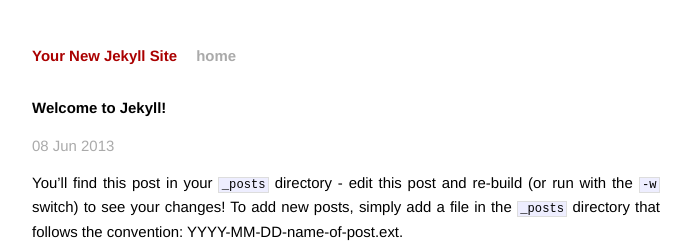
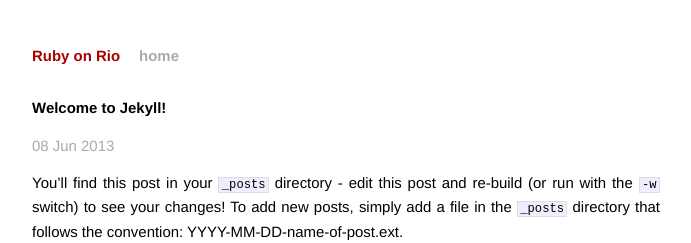
Before and after one commit to rubyonrio/rubyonrio.github.com, a Jekyll site: the page built from _posts/2013-06-08-welcome-to-jekyll.markdown, in a window 1280 px wide. Shown: the top 243 px of the page, without its empty margins (294-985 px from the left). Built offline with Jekyll 4.4.1, drawn with Linux system fonts in a browser that asks for light colours.

Commit message:
Adding site name and timezone.

```diff
--- a/_config.yml
+++ b/_config.yml
@@ -1,2 +1,3 @@
-name: Your New Jekyll Site
+name: Ruby on Rio
+timezone: America/Sao_Paulo
 pygments: true
```
